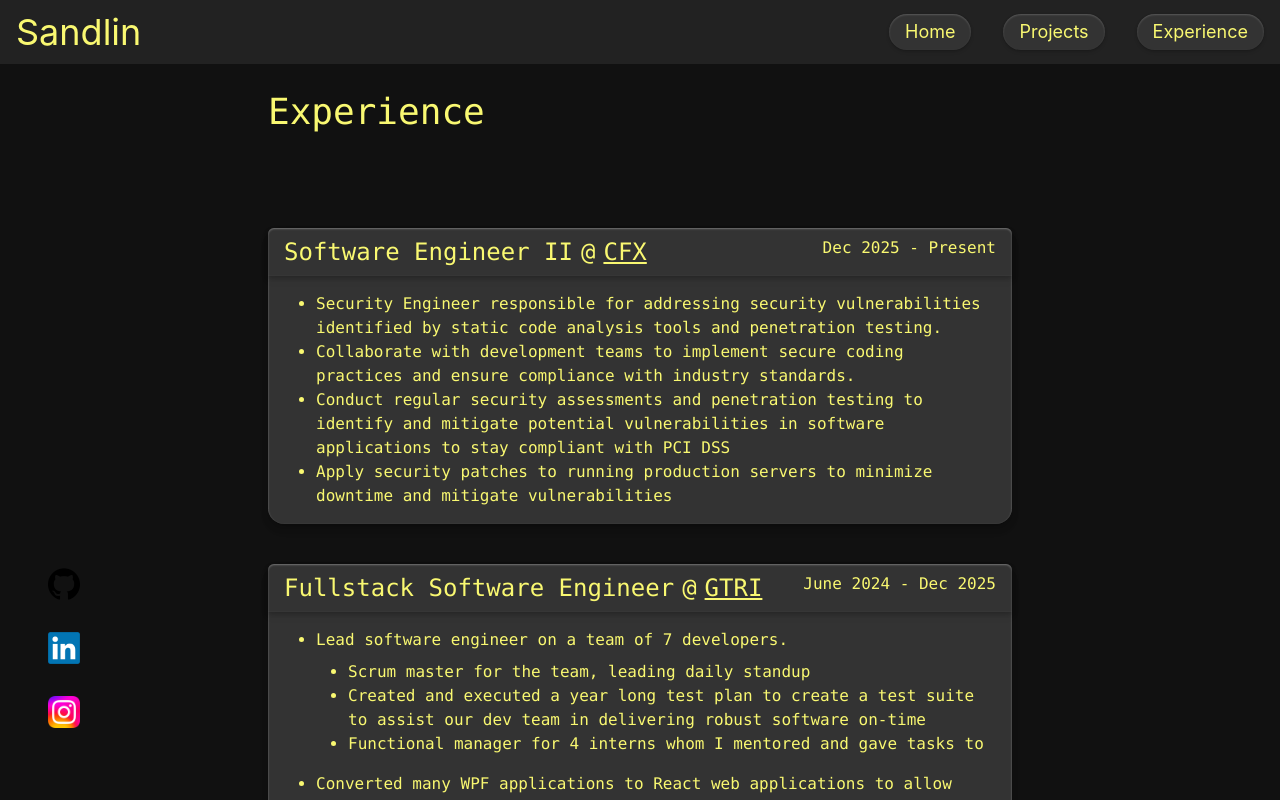
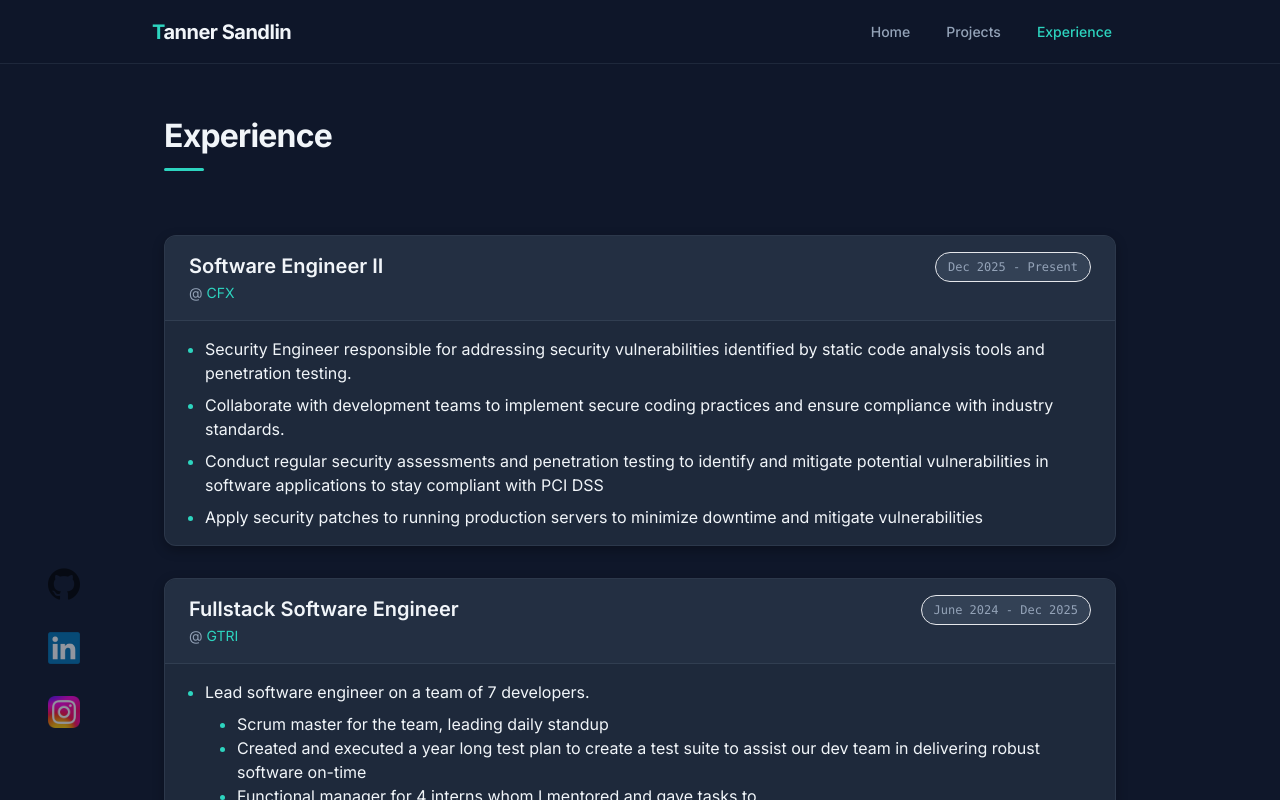
Before and after one commit to tanndlin/Portfolio, a Next.js app: page /experience in a window 1280 px wide. Shown: the top 800 px of the page. Built offline with nearby package versions, Linux system fonts and the light colour scheme.

Commit message:
Redesign to blue

```diff
--- a/src/app/globals.scss
+++ b/src/app/globals.scss
@@ -10,6 +10,7 @@
 
 * {
     color: $text-color;
+    box-sizing: border-box;
 }
 
 b {
@@ -18,9 +19,7 @@ b {
 
 body {
     margin: 0;
-    font-family: -apple-system, BlinkMacSystemFont, 'Segoe UI', 'Roboto', 'Oxygen',
-        'Ubuntu', 'Cantarell', 'Fira Sans', 'Droid Sans', 'Helvetica Neue',
-        sans-serif;
+    font-family: var(--font-inter), -apple-system, BlinkMacSystemFont, 'Segoe UI', sans-serif;
     -webkit-font-smoothing: antialiased;
     -moz-osx-font-smoothing: grayscale;
     background-color: $primary;
@@ -30,49 +29,132 @@ body {
 }
 
 code {
-    font-family: source-code-pro, Menlo, Monaco, Consolas, 'Courier New',
-        monospace;
+    font-family: 'Fira Code', source-code-pro, Menlo, Monaco, Consolas, 'Courier New', monospace;
 }
 
 ::-webkit-scrollbar {
-    width: 10px;
+    width: 6px;
 }
 
 ::-webkit-scrollbar-track {
-    background: #f1f1f1;
-    border-radius: 0.375rem;
+    background: $secondary;
 }
 
 ::-webkit-scrollbar-thumb {
-    @apply bg-secondary;
-    border-radius: 0.375rem;
+    background: $tertiary;
+    border-radius: 3px;
 }
 
 ::-webkit-scrollbar-thumb:hover {
-    background: #555;
+    background: $accent;
 }
 
 #pfp {
-    max-width: 150px;
-    max-height: 150px;
-    width: 30vw;
-    height: 30vw;
+    max-width: 160px;
+    max-height: 160px;
+    width: 20vw;
+    height: 20vw;
     aspect-ratio: 1/1;
 }
 
-.projectDisplay {
-    transition: 0.25s;
+.header-nav {
+    background: rgba(15, 23, 42, 0.85);
+    backdrop-filter: blur(12px);
+    -webkit-backdrop-filter: blur(12px);
+    border-bottom: 1px solid $border-color;
+}
+
+.header {
+    flex: 0 0 64px;
+}
+
+.nav-link {
+    color: $text-muted;
+    transition: color 0.2s, background-color 0.2s;
 
     &:hover {
-        transform: scale(1.1);
+        color: $text-color;
+        background-color: $secondary;
     }
+
+    &.active {
+        color: $accent;
+    }
+}
+
+.accent-text {
+    color: $accent;
+}
+
+.role-tag {
+    background: rgba(45, 212, 191, 0.08);
+    border: 1px solid rgba(45, 212, 191, 0.2);
+    color: $accent;
+    border-radius: 9999px;
+    padding: 0.25rem 0.75rem;
+    font-size: 0.875rem;
+    white-space: nowrap;
 }
 
 .socialLink {
     transition: 0.2s ease;
+    opacity: 0.55;
 
     &:hover {
-        transform: scale(1.2);
+        opacity: 1;
+        transform: translateY(-3px);
+    }
+}
+
+.project-card {
+    background: $secondary;
+    border: 1px solid $border-color;
+    border-radius: 12px;
+    box-shadow: $shadow-m;
+}
+
+.project-header {
+    border-bottom: 1px solid $border-color;
+    background: rgba(51, 65, 85, 0.3);
+    border-radius: 12px 12px 0 0;
+}
+
+.project-link,
+.technology-item {
+    background-color: rgba(51, 65, 85, 0.5);
+    border: 1px solid $border-color;
+    border-radius: 6px;
+}
+
+.project-link {
+    width: 36px;
+    height: 36px;
+    display: flex;
+    border-radius: 8px;
+
+    & > svg {
+        margin: auto;
+    }
+
+    &:hover {
+        background-color: $tertiary;
+        border-color: rgba(45, 212, 191, 0.3);
+
+        & > svg {
+            stroke: $accent;
+        }
+    }
+}
+
+.projectDisplay {
+    transition: 0.3s ease;
+    opacity: 0.8;
+    border-radius: 12px;
+    overflow: hidden;
+
+    &:hover {
+        opacity: 1;
+        transform: scale(1.02);
     }
 }
 
@@ -94,50 +176,41 @@ code {
     }
 }
 
-.project-card {
+.experience-card {
     background: $secondary;
-    box-shadow: $shadow-l;
-    border-radius: 16px;
-}
-
-.project-header {
+    border: 1px solid $border-color;
+    border-radius: 12px;
     box-shadow: $shadow-m;
 }
 
-.project-link,
-.technology-item {
-    background-color: $tertiary;
-    box-shadow: $shadow-s;
-    border-radius: 16px;
+.experience-header {
+    border-bottom: 1px solid $border-color;
+    background: rgba(51, 65, 85, 0.3);
+    border-radius: 12px 12px 0 0;
 }
 
-.project-link {
-    width: 40px;
-    height: 40px;
-    display: flex;
-    border-radius: 20px;
+.glow {
+    transition: color 0.2s;
 
-    & > svg {
-        margin: auto;
-    }
-
-    & > svg:hover {
-        stroke: white;
+    &:hover {
+        color: $accent;
     }
 }
 
-.header {
-    flex: 0 0 64px;
-}
+.section-title {
+    font-size: 2rem;
+    font-weight: 700;
+    letter-spacing: -0.025em;
+    color: $text-color;
 
-.header-button {
-    box-shadow: $shadow-s;
-}
-
-.glow {
-    &:hover {
-        text-shadow: 0 0 5px $text-color, 0 0 15px $text-color,
-            0 0 25px $text-color, 0 0 75px $text-color;
+    &::after {
+        content: '';
+        display: block;
+        width: 2.5rem;
+        height: 3px;
+        background: $accent;
+        margin-top: 0.5rem;
+        border-radius: 2px;
     }
 }
 
@@ -151,13 +224,3 @@ code {
         view-transition-name: box-body-#{$i};
     }
 }
-
-.experience-card {
-    box-shadow: $shadow-l;
-    background-color: $tertiary;
-    border-radius: 16px;
-}
-
-.experience-header {
-    box-shadow: $shadow-m;
-}
--- a/src/app/layout.tsx
+++ b/src/app/layout.tsx
@@ -1,9 +1,16 @@
 import type { Metadata } from 'next';
 import type { ReactNode } from 'react';
+import { Inter } from 'next/font/google';
 import './globals.scss';
 import Container from '../components/Container';
 import Header from '../components/Header';
 import Socials from '../components/Socials';
+
+const inter = Inter({
+    subsets: ['latin'],
+    variable: '--font-inter',
+    display: 'swap',
+});
 
 export const metadata: Metadata = {
     title: 'Tanner Sandlin',
@@ -12,10 +19,10 @@ export const metadata: Metadata = {
 
 export default function RootLayout({ children }: { children: ReactNode }) {
     return (
-        <html lang="en">
+        <html lang="en" className={inter.variable}>
             <head>
                 <link rel="icon" href="/pfp.jpg" />
-                <meta name="theme-color" content="#111111" />
+                <meta name="theme-color" content="#0f172a" />
                 {/* eslint-disable-next-line @next/next/no-sync-scripts */}
                 <script
                     async
--- a/src/components/Container.tsx
+++ b/src/components/Container.tsx
@@ -6,8 +6,8 @@ interface ContainerProps {
 
 const Container = (props: ContainerProps) => {
     return (
-        <div className="flex flex-row flex-1 w-full lg:px-64 sm:px-16">
-            <main className="flex-1 w-full my-auto">{props.children}</main>
+        <div className="flex flex-row flex-1 w-full max-w-5xl mx-auto px-6 max-sm:px-4">
+            <main className="flex-1 w-full">{props.children}</main>
         </div>
     );
 };
--- a/src/components/Header.tsx
+++ b/src/components/Header.tsx
@@ -1,27 +1,42 @@
+'use client';
 import Link from 'next/link';
+import { usePathname } from 'next/navigation';
 
 function Header() {
     return (
-        <header className="grid px-4 header bg-[#222] mb-4">
-            <h1 className="my-auto text-4xl">Sandlin</h1>
-            <nav className="col-start-3 my-auto sm:ml-auto max-sm:text-right">
-                <ul className="flex my-auto text-lg sm:gap-8 max-sm:flex-col">
+        <header className="sticky top-0 z-50 header header-nav">
+            <div className="flex items-center justify-between h-full max-w-5xl px-6 mx-auto">
+                <Link
+                    href="/"
+                    className="text-xl font-bold tracking-tight transition-header"
+                >
+                    <span className="accent-text">T</span>anner Sandlin
+                </Link>
+                <nav>
+                    <ul className="flex gap-1">
                         <NavItem to="/" title="Home" />
                         <NavItem to="/projects" title="Projects" />
                         <NavItem to="/experience" title="Experience" />
                     </ul>
                 </nav>
+            </div>
         </header>
     );
 }
 
 function NavItem(props: { to: string; title: string }) {
+    const pathname = usePathname();
+    const normalizedTo = props.to.endsWith('/') ? props.to : props.to + '/';
+    const normalizedPathname = pathname.endsWith('/') ? pathname : pathname + '/';
+    const isActive = normalizedPathname === normalizedTo;
+
     return (
         <li>
-            <Link className="text-md glow" href={props.to}>
-                <p className="px-4 py-1 rounded-full header-button bg-tertiary">
+            <Link
+                href={props.to}
+                className={`nav-link px-4 py-2 rounded-lg text-sm font-medium block ${isActive ? 'active' : ''}`}
+            >
                 {props.title}
-                </p>
             </Link>
         </li>
     );
--- a/src/views/experience/Experience.tsx
+++ b/src/views/experience/Experience.tsx
@@ -12,22 +12,28 @@ interface ExperienceProps {
 
 function Experience(props: ExperienceProps) {
     return (
-        <section className="my-10 rounded-md shadow-2xl max-sm:flex-col max-sm:gap-16 bg-[#222] experience-card">
-            <header className="flex justify-between px-4 py-2 rounded-t-md bg-tertiary experience-header">
-                <span className="flex text-2xl">
-                    <h1>{props.title}</h1>
-                    <p className="mx-2">@</p>
-                    <a
-                        className="underline text-text-color glow"
-                        href={props.company.link}
-                    >
-                        {props.company.name}
-                    </a>
+        <section className="my-8 experience-card">
+            <header className="flex justify-between items-start px-6 py-4 experience-header flex-wrap gap-3">
+                <div>
+                    <h1 className="text-xl font-semibold">{props.title}</h1>
+                    <span className="text-sm text-muted">
+                        @{' '}
+                        <a
+                            className="accent-text hover:underline"
+                            href={props.company.link}
+                        >
+                            {props.company.name}
+                        </a>
+                    </span>
+                </div>
+                <span className="font-mono text-xs text-muted bg-tertiary px-3 py-1.5 rounded-full border shrink-0">
+                    {props.date}
                 </span>
-                <h2>{props.date}</h2>
             </header>
-            <div className="p-4">
-                <ul className="ml-8 list-disc">{props.children}</ul>
+            <div className="px-6 py-4">
+                <ul className="ml-4 space-y-2 list-disc marker:text-accent">
+                    {props.children}
+                </ul>
             </div>
         </section>
     );
--- a/src/views/experience/ExperiencePage.tsx
+++ b/src/views/experience/ExperiencePage.tsx
@@ -2,8 +2,10 @@ import Experience from './Experience';
 
 const ExperiencePage = () => {
     return (
-        <article id="experience" className="container p-3 m-auto font-mono">
-            <h1 className="mb-24 text-4xl transition-header">Experience</h1>
+        <article id="experience" className="container p-3 m-auto py-12">
+            <h1 className="section-title mb-16 transition-header">
+                Experience
+            </h1>
             <Experience
                 title="Software Engineer II"
                 company={{
--- a/src/views/home/HomePage.tsx
+++ b/src/views/home/HomePage.tsx
@@ -1,29 +1,37 @@
 function HomePage() {
     return (
-        <article id="home" className="flex flex-1 w-full mx-auto max-sm:px-4">
-            <div className="mx-auto">
-                <div className="flex">
-                    <div>
-                        <h2 className="mt-8  text-3xl">Hi, my name is</h2>
-                        <h1 className="font-bold text-7xl transition-header">
+        <article
+            id="home"
+            className="flex items-center flex-1 w-full py-20 max-sm:py-12"
+        >
+            <div className="w-full">
+                <div className="flex items-center justify-between gap-12 max-sm:flex-col max-sm:items-start">
+                    <div className="flex-1">
+                        <p className="mb-4 font-mono text-sm tracking-widest uppercase accent-text">
+                            Hi, I&apos;m
+                        </p>
+                        <h1 className="mb-3 font-bold tracking-tight transition-header text-7xl max-sm:text-5xl">
                             Tanner Sandlin
                         </h1>
+                        <p className="mb-8 text-xl text-muted max-sm:text-lg">
+                            Fullstack Software Engineer
+                        </p>
+                        <div className="flex flex-wrap gap-2">
+                            <span className="role-tag">Software Engineer</span>
+                            <span className="role-tag">CS @ UCF &apos;24</span>
+                            <span className="role-tag">
+                                HCI M.S. @ Georgia Tech
+                            </span>
+                        </div>
                     </div>
                     <img
                         id="pfp"
-                        className="mt-auto ml-auto rounded-full brightness-110"
+                        className="rounded-full ring-2 ring-accent/20 max-sm:self-center"
                         src="/pfp.jpg"
                         alt="Profile Picture"
                         fetchPriority="high"
                         decoding="async"
                     />
-                </div>
-                <div className="flex gap-2 mt-4  text-xl max-sm:flex-col">
-                    <p className="glow">Software Engineer</p>
-                    <p className="max-sm:hidden">|</p>
-                    <p className="glow">CS @ UCF '24</p>
-                    <p className="max-sm:hidden">|</p>
-                    <p className="glow">HCI M.S. Student @ Georiga Tech</p>
                 </div>
             </div>
         </article>
--- a/src/views/projects/Project.tsx
+++ b/src/views/projects/Project.tsx
@@ -19,17 +19,26 @@ function Project(props: ProjectProps) {
 
     return (
         <section className="relative project">
-            <div className="w-3/5 pb-4 project-card z-[1] flex flex-col gap-4 relative">
-                <header className="p-4 font-mono rounded-t-2xl bg-tertiary project-header">
-                    <h1 className="text-2xl">
-                        <a className="glow" href={realLink}>
+            <div className="w-3/5 project-card z-[1] flex flex-col relative">
+                <header className="px-6 py-4 project-header">
+                    <h1 className="text-xl font-semibold">
+                        <a
+                            className="hover:accent-text glow transition-colors"
+                            href={realLink}
+                        >
                             {title}
                         </a>
                     </h1>
-                    <p>{props.overview}</p>
+                    {props.overview && (
+                        <p className="text-muted text-sm mt-1">
+                            {props.overview}
+                        </p>
+                    )}
                 </header>
-                <div className="flex flex-col gap-4 px-4">
-                    <div className="font-mono description">{children}</div>
+                <div className="flex flex-col gap-4 px-6 py-4 flex-1">
+                    <div className="font-mono text-sm text-muted leading-relaxed">
+                        {children}
+                    </div>
                     <TechContainer
                         technologies={technologies}
                         githubLink={githubLink}
@@ -41,7 +50,13 @@ function Project(props: ProjectProps) {
                 className="absolute top-0 h-full projectDisplay"
                 href={link ?? githubLink}
             >
-                <img className="w-full h-full" src={img} alt="Project" loading="lazy" decoding="async" />
+                <img
+                    className="w-full h-full object-cover"
+                    src={img}
+                    alt="Project"
+                    loading="lazy"
+                    decoding="async"
+                />
             </a>
         </section>
     );
@@ -57,20 +72,20 @@ function TechContainer({
     link?: string;
 }) {
     return (
-        <footer className="flex justify-between">
-            <ul className="flex gap-4">
+        <footer className="flex justify-between items-center mt-auto pt-2">
+            <ul className="flex flex-wrap gap-2">
                 {technologies.map((tech, index) => {
                     return <li key={index}>{tech}</li>;
                 })}
             </ul>
-            <span className="flex gap-4">
+            <span className="flex gap-2 shrink-0">
                 {link && (
                     <a className="project-link" href={link}>
                         <ExternalIcon />
                     </a>
                 )}
                 <a className="project-link hover:fill-white" href={githubLink}>
-                    <Icon className="w-6 h-6" />
+                    <Icon className="w-5 h-5" />
                 </a>
             </span>
         </footer>
--- a/src/views/projects/ProjectsPage.tsx
+++ b/src/views/projects/ProjectsPage.tsx
@@ -3,11 +3,11 @@ import * as Tech from './Technologies';
 
 function ProjectsPage() {
     return (
-        <article id="projects" className="container flex-1 w-full m-auto">
-            <h1 className="mb-24 text-4xl transition-header">
+        <article id="projects" className="container flex-1 w-full m-auto py-12">
+            <h1 className="section-title mb-16 transition-header">
                 Personal Projects
             </h1>
-            <div className="flex flex-col gap-32">
+            <div className="flex flex-col gap-24">
                 <Project
                     title="TanScript"
                     overview="A compiled programming language built from scratch using TypeScript"
@@ -20,7 +20,7 @@ function ProjectsPage() {
                     <p>
                         <b>Key features:</b>
                     </p>
-                    <ul className="list-disc">
+                    <ul className="list-disc mt-1">
                         <li className="ml-4">
                             Compiles to AMD64 instruction set
                         </li>
@@ -60,7 +60,7 @@ function ProjectsPage() {
                     <p>
                         <b>Key features:</b>
                     </p>
-                    <ul className="list-disc">
+                    <ul className="list-disc mt-1">
                         <li className="ml-4">
                             Uses Bounding Volume Hierarchy (BVH) to speed up to
                             cull faces to speed up rendering.
@@ -79,7 +79,7 @@ function ProjectsPage() {
                             <b>
                                 <a
                                     href="https://github.com/tanndlin/RustRayTracer"
-                                    className="glow"
+                                    className="glow accent-text"
                                 >
                                     here
                                 </a>
@@ -120,7 +120,7 @@ function ProjectsPage() {
                         <Tech.TypeScriptTech key="ts" />,
                     ]}
                 >
-                    <ul className="list-disc">
+                    <ul className="list-disc mt-1">
                         <li className="ml-4">
                             Takes advantage of hyperlinks to quickly reference
                             other notes, and allows for easy navigation between
```
Also changed, not shown: src/variables.scss (+10 -8 lines), tailwind.config.js (+9 -8 lines). Lines whose indentation alone changed are shown as unchanged.
